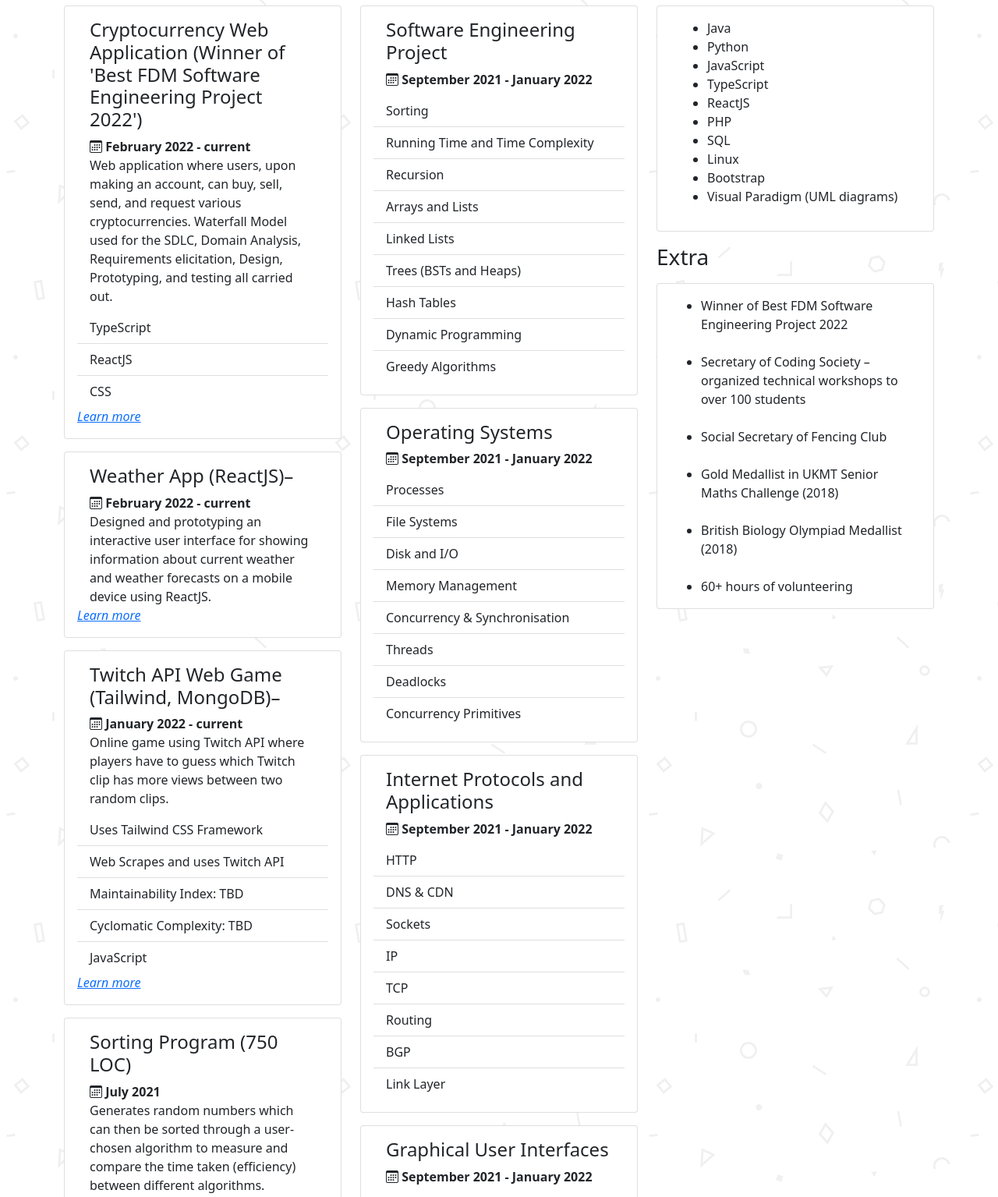
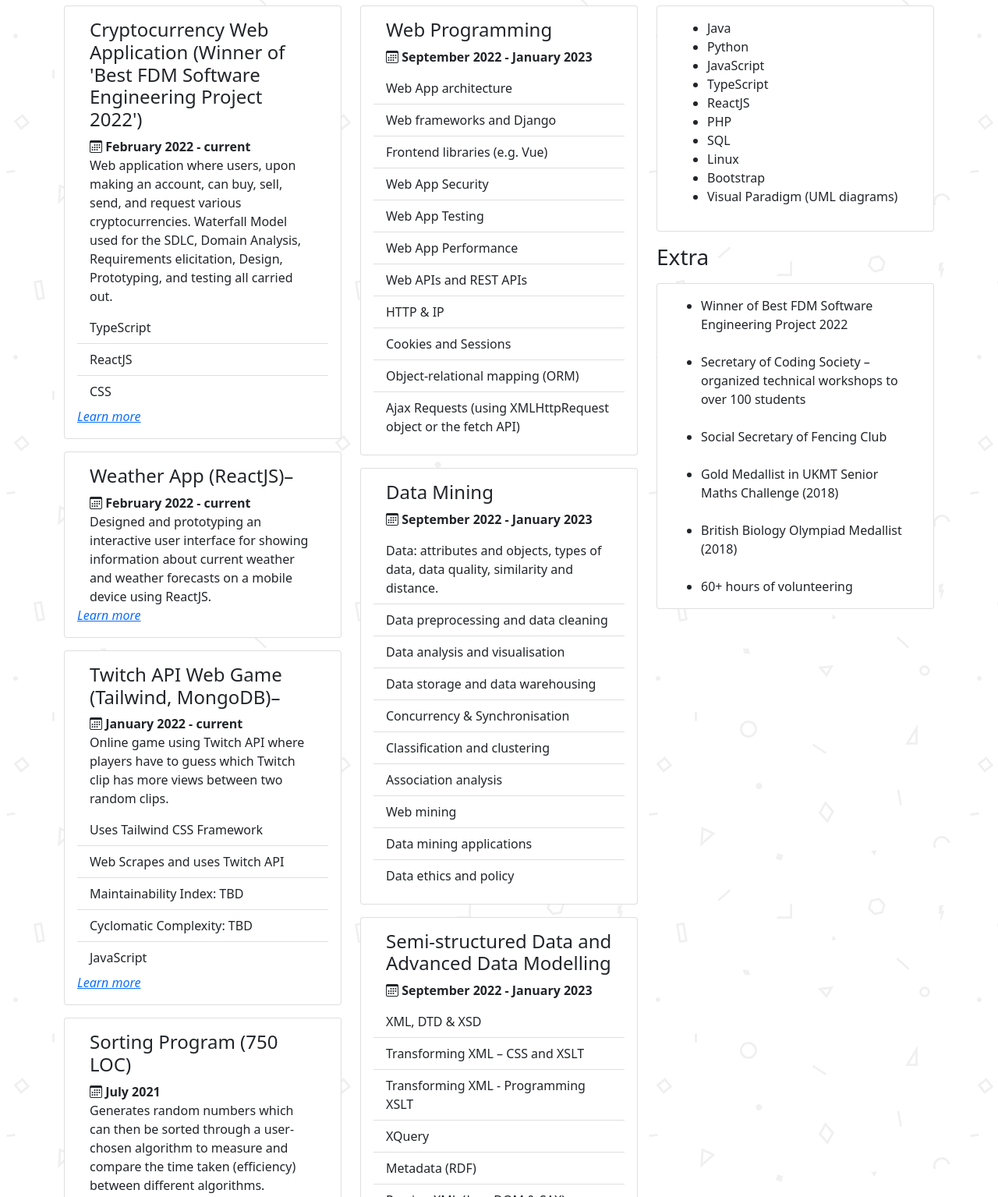
Before and after one commit to cyrix1729/cyrix1729.github.io, a plain HTML site: page index.html in a window 1280 px wide. Shown: the part 331-1866 px from the top of the page at 78% size. Drawn offline with nearby package versions, Linux system fonts and the light colour scheme.

Commit message:
Update index.html

```diff
--- a/index.html
+++ b/index.html
@@ -213,6 +213,85 @@
             </div>
             <div class="col">
                 <h3 class="mb-3">Modules Completed</h3>
+                    <div class="card mb-3">
+                    <div class="card-body">
+                        <div class="mx-3">
+                            <h4>Web Programming</h4>
+                            <div>
+                                <strong><i class="bi bi-calendar3"></i> September 2022 - January 2023</strong>
+                            </div>
+                        </div>
+                        <ul class="list-group list-group-flush mt-2">
+                                <li class="list-group-item">Web App architecture</li>
+                                <li class="list-group-item">Web frameworks and Django</li>
+                                <li class="list-group-item">Frontend libraries (e.g. Vue)</li>
+                                <li class="list-group-item">Web App Security</li>
+                                <li class="list-group-item">Web App Testing</li>
+                                <li class="list-group-item">Web App Performance</li>
+                                <li class="list-group-item">Web APIs and REST APIs </li>
+                            <li class="list-group-item">HTTP & IP</li>
+                            <li class="list-group-item">Cookies and Sessions</li>
+
+                            <li class="list-group-item">Object-relational mapping (ORM)</li>
+
+                                <li class="list-group-item">Ajax Requests (using XMLHttpRequest object or the fetch API)</li>
+
+                        </ul>
+                    </div>
+                </div>
+                    <div class="card mb-3">
+                    <div class="card-body">
+                        <div class="mx-3">
+                            <h4>Data Mining</h4>
+                            <div>
+                                <strong><i class="bi bi-calendar3"></i> September 2022 - January 2023</strong>
+                            </div>
+                        </div>
+                        <ul class="list-group list-group-flush mt-2">
+                            <li class="list-group-item">Data: attributes and objects, types of data, data quality, similarity and distance.</li>
+                            <li class="list-group-item">Data preprocessing and data cleaning</li>
+                            <li class="list-group-item">Data analysis and visualisation</li>
+                            <li class="list-group-item">Data storage and data warehousing</li>
+                            <li class="list-group-item">Concurrency & Synchronisation</li>
+                            <li class="list-group-item">Classification and clustering</li>
+                            <li class="list-group-item">Association analysis </li>
+                            <li class="list-group-item">Web mining</li>
+                                <li class="list-group-item">Data mining applications</li>
+                                <li class="list-group-item">Data ethics and policy</li>
+                        </ul>
+                    </div>
+                </div>
+                    <div class="card mb-3">
+                    <div class="card-body">
+                        <div class="mx-3">
+                            <h4>Semi-structured Data and Advanced Data Modelling </h4>
+                            <div>
+                                <strong><i class="bi bi-calendar3"></i> September 2022 - January 2023</strong>
+                            </div>
+                        </div>
+                        <ul class="list-group list-group-flush mt-2">
+                            <li class="list-group-item">XML, DTD & XSD</li>
+                            <li class="list-group-item">Transforming XML – CSS and XSLT</li>
+                            <li class="list-group-item">Transforming XML - Programming XSLT</li>
+                            <li class="list-group-item">XQuery</li>
+                            <li class="list-group-item">Metadata (RDF)</li>
+                            <li class="list-group-item">Parsing XML (Java DOM & SAX)</li>
+                            <li class="list-group-item">Physical Database Design and Indexing</li>
+                            <li class="list-group-item">Database Performance Tuning</li>
+                                <li class="list-group-item">NoSQL Databases</li>
+                                <li class="list-group-item">MongoDB</li>
+                        </ul>
+                    </div>
+                </div>
+
+
+
+
+
+
+
+
+
                 <div class="card mb-3">
                     <div class="card-body">
                         <div class="mx-3">
```
